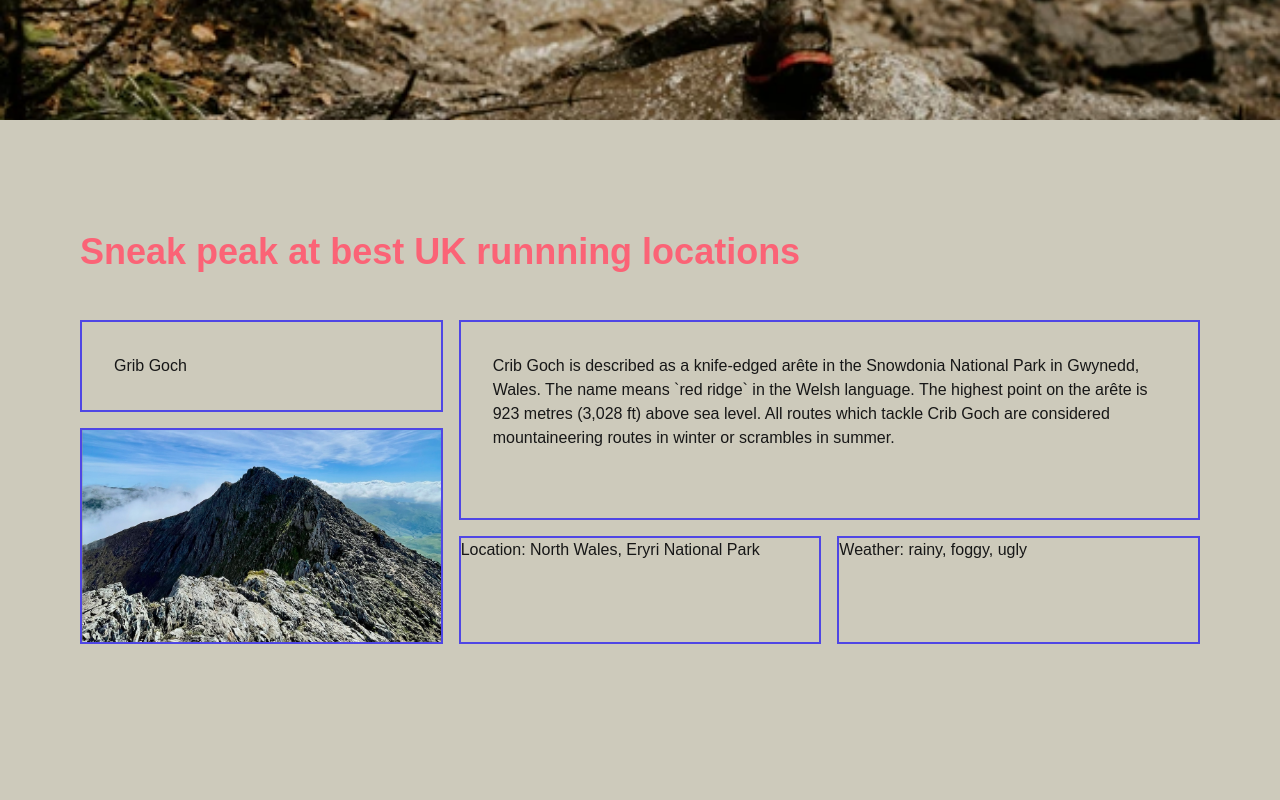
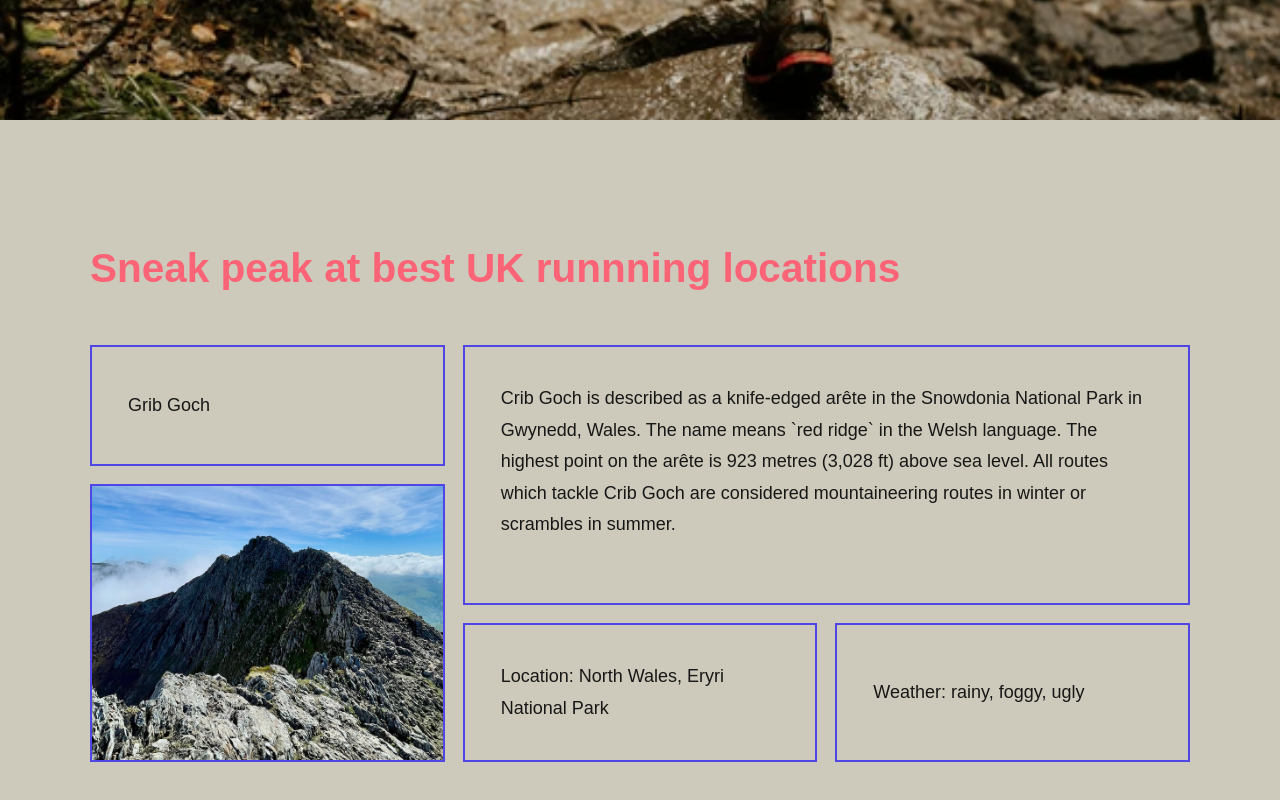
Before and after one commit to magdalenajadach/weather, a Next.js app: page / in a window 1280 px wide. Shown: the part 480-1280 px from the top of the page. Built offline with nearby package versions, Linux system fonts and the light colour scheme.

Commit message:
Align items within container

```diff
--- a/src/app/globals.css
+++ b/src/app/globals.css
@@ -39,3 +39,10 @@ body {
     color: var(--bright-pink-crayola);
   }
 }
+
+@layer base {
+  html {
+    font-size: 1.125rem;
+    line-height: 1.75rem;
+  }
+}
--- a/src/components/Location/Location.tsx
+++ b/src/components/Location/Location.tsx
@@ -28,8 +28,8 @@ export default function Location() {
             />
           </div>
         </div>
-        <div className="row-span-2 col-start-2 row-start-3 border-solid border-2 border-indigo-600">Location: North Wales, Eryri National Park</div>
-        <div className="row-span-2 col-start-3 row-start-3 border-solid border-2 border-indigo-600">Weather: rainy, foggy, ugly</div>
+        <div className="row-span-2 col-start-2 row-start-3 border-solid border-2 border-indigo-600 place-content-center items-center p-8">Location: North Wales, Eryri National Park</div>
+        <div className="row-span-2 col-start-3 row-start-3 border-solid border-2 border-indigo-600 place-content-center items-center p-8">Weather: rainy, foggy, ugly</div>
       </div>
     </div>
   )
```
